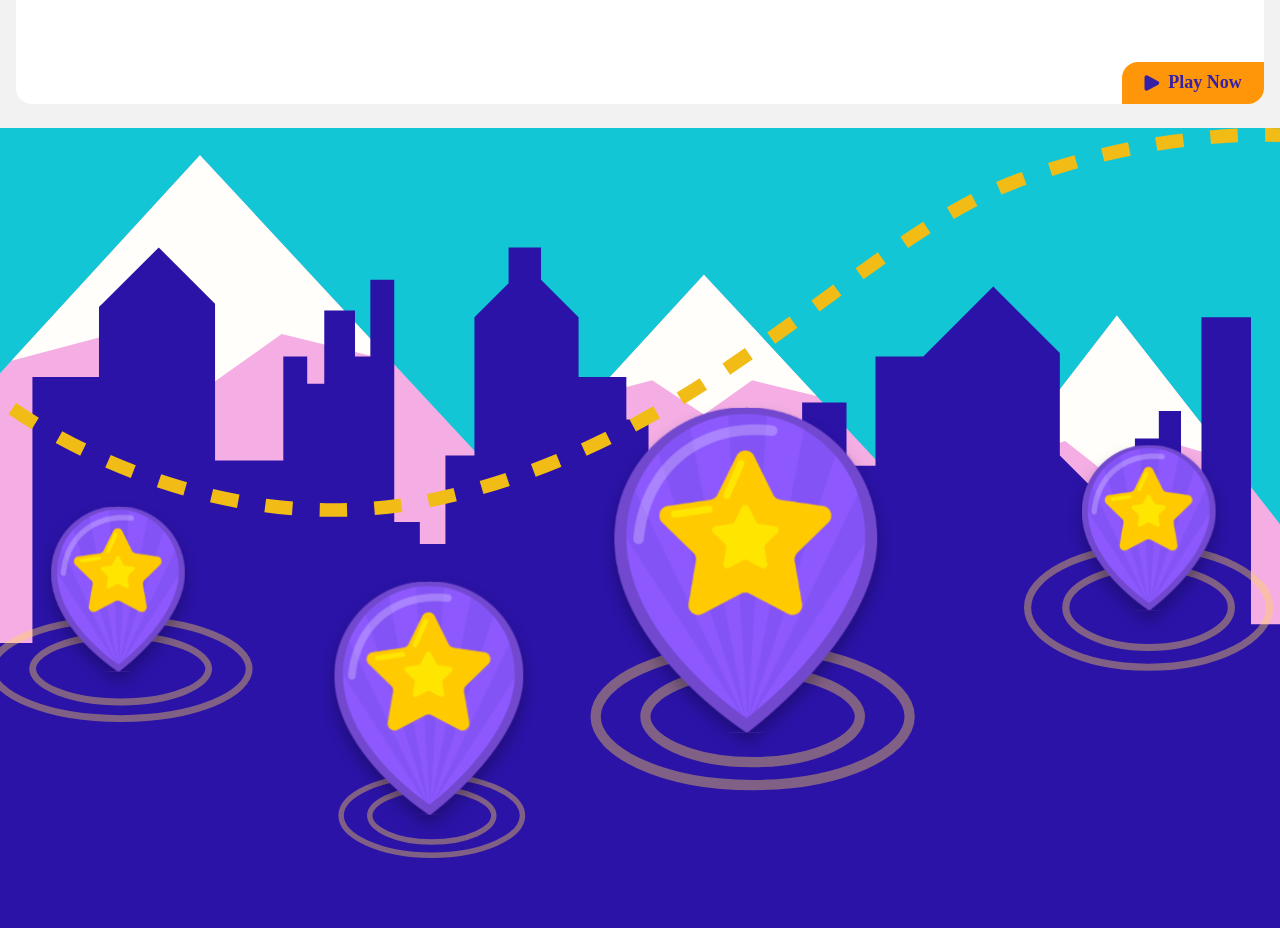
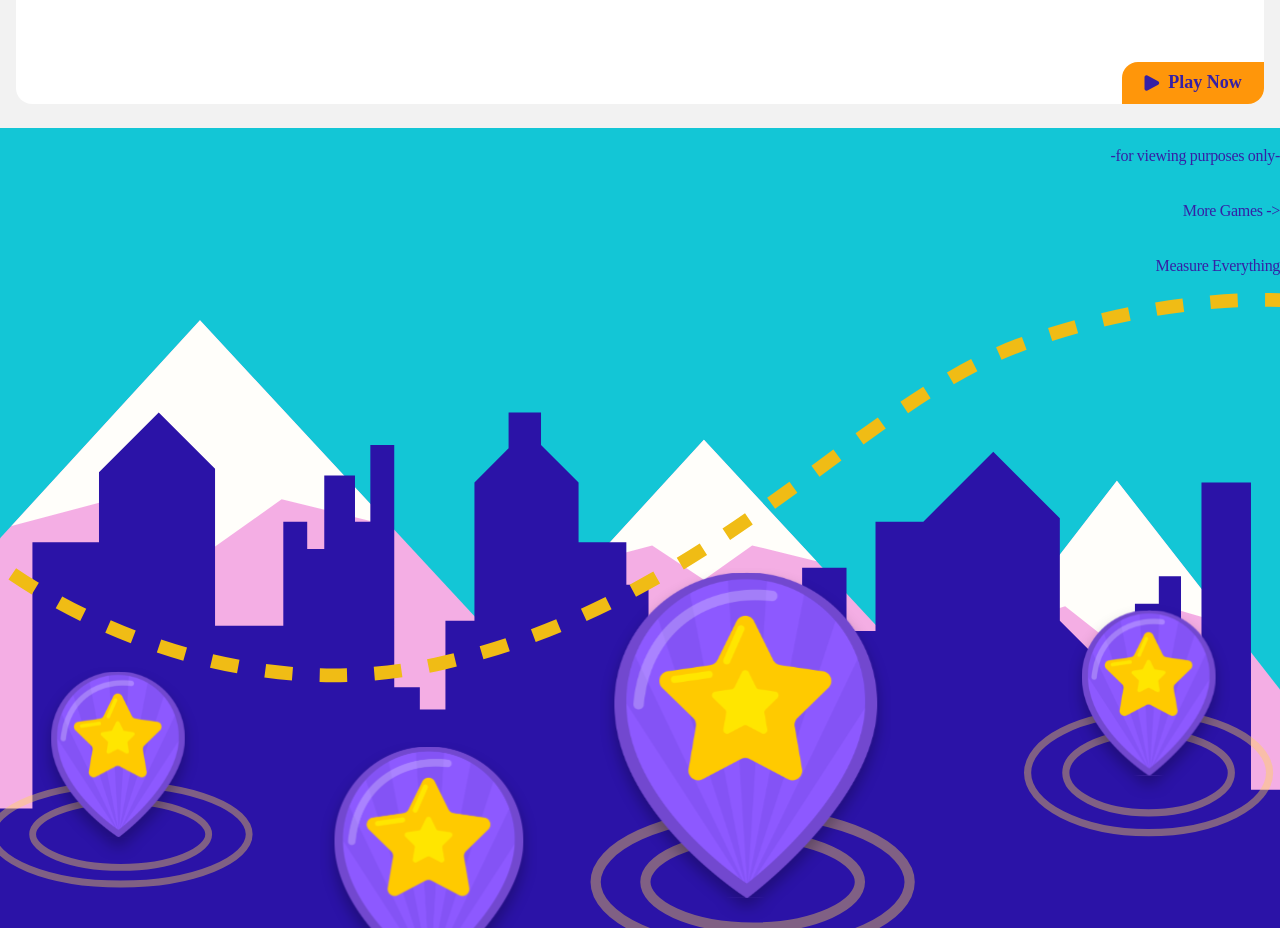
Before and after one commit to HelenAmanuel/math-trails, a Vue app: page /squirrel-brand in a window 1280 px wide. Shown: the part 3570-4498 px from the top of the page. Built offline with nearby package versions, Linux system fonts and the light colour scheme; a web font is replaced by a local one.

Commit message:
temporarily show pages

```diff
--- a/src/views/SquirrelBrand.vue
+++ b/src/views/SquirrelBrand.vue
@@ -72,15 +72,27 @@
                 </template>
             </GameCard>
         </div>
+        <router-link class="more" to="/more-games">
+            <p>-for viewing purposes only-</p>
+            <p>More Games ->
+            </p>
+        </router-link>
+        <router-link class="more" to="/measure-everything">
+            <p>
+                Measure Everything
+            </p>
+        </router-link>
     </div>
 </template>
 
 <script>
 import GameCard from '../components/GameCard.vue'
+import { useRouter } from 'vue-router'
+const router = useRouter()
 export default {
     components: {
         GameCard,
-    },
+    }
 }
 </script>
 
@@ -197,6 +209,11 @@ h2 {
     display: flex;
     flex-direction: row;
 }
+.more{
+    color: #3620a5;
+    text-align: right;
+    padding: 0;
+}
 @media (min-width: 34rem) and (max-width: 59.375rem) {
     .card-text {
         font-weight: 500;
```
